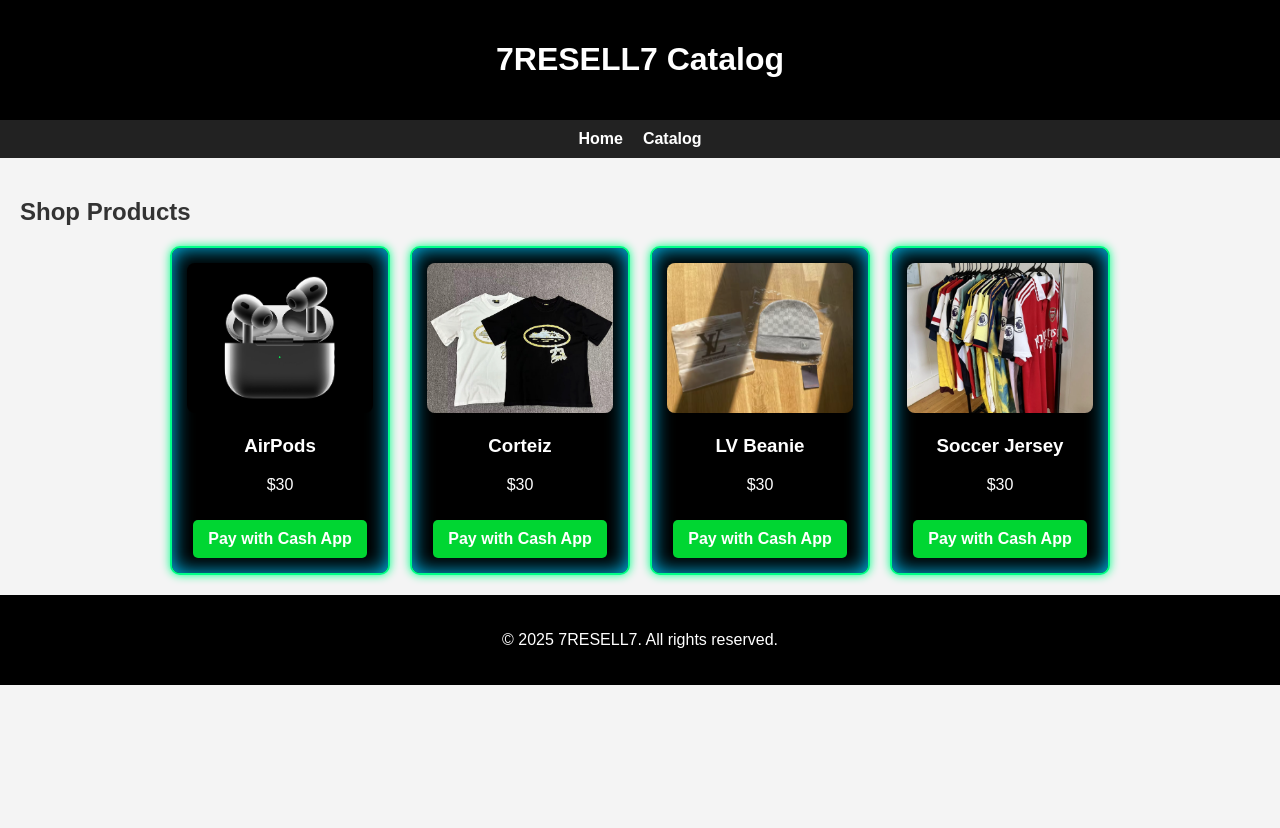
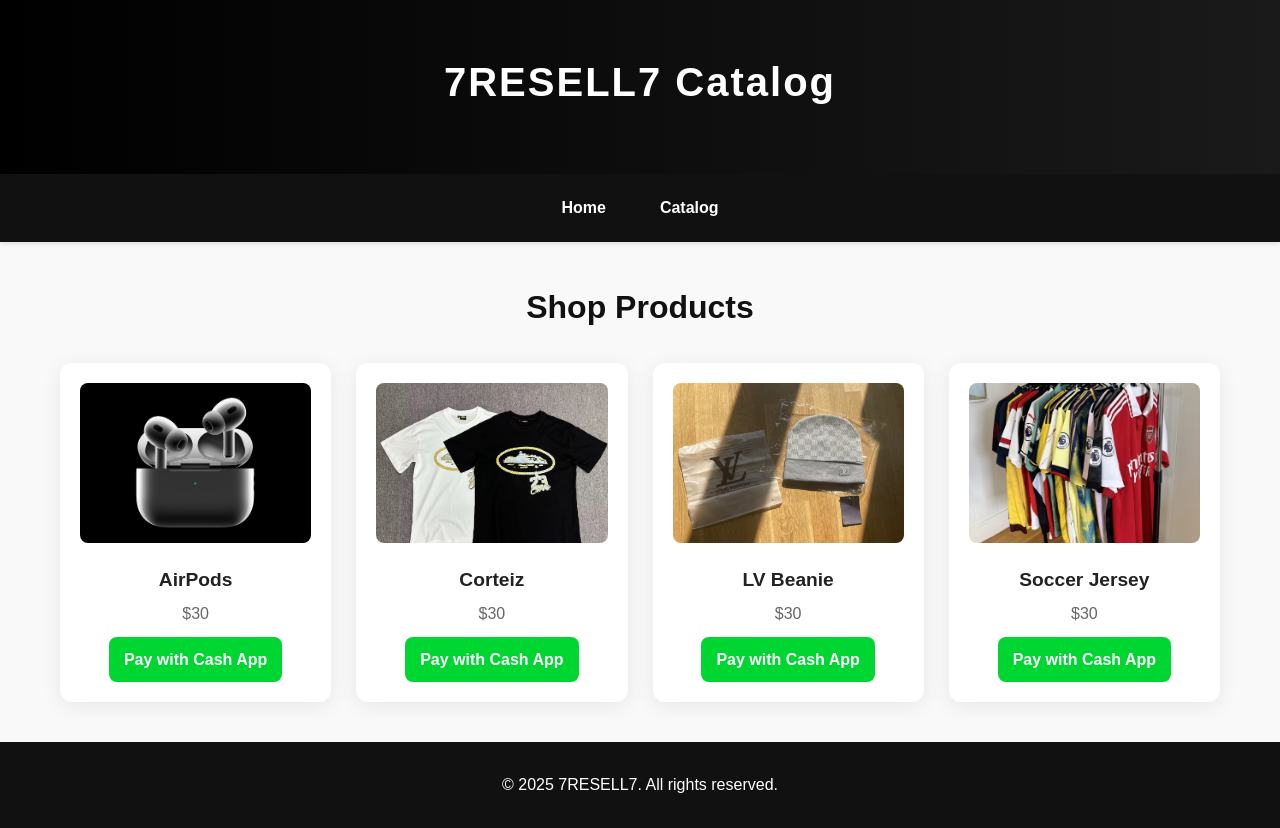
Before and after one commit to hotwiring/resell, a plain HTML site: page catalog.html in a window 1280 px wide. Before the commit the page ends 800 px from the top, so only its background shows below. Drawn offline with Linux system fonts and the light colour scheme.

Commit message:
Update style.css

```diff
--- a/style.css
+++ b/style.css
@@ -1,91 +1,158 @@
+/* General Reset */
 * {
+  margin: 0;
+  padding: 0;
   box-sizing: border-box;
 }
+
+/* Global Styles */
 body {
-  font-family: Arial, sans-serif;
-  margin: 0;
-  background: #f4f4f4;
-  color: #333;
+  font-family: 'Poppins', sans-serif;
+  background-color: #f9f9f9;
+  color: #222;
+  line-height: 1.6;
   overflow-x: hidden;
 }
+
+/* Header */
 header {
-  background: black;
-  color: white;
-  padding: 20px;
+  background: linear-gradient(to right, #000000, #1a1a1a);
+  color: #fff;
+  padding: 50px 20px;
   text-align: center;
 }
+
+header h1 {
+  font-size: 2.5rem;
+  margin-bottom: 10px;
+  letter-spacing: 2px;
+}
+
+.typing {
+  color: #00ff88;
+  font-weight: 500;
+  font-size: 1.1rem;
+}
+
+/* Navigation */
 nav {
-  background: #222;
+  background: #111;
   display: flex;
   justify-content: center;
-  gap: 20px;
-  padding: 10px 0;
+  padding: 15px 0;
+  gap: 30px;
+  box-shadow: 0 2px 5px rgba(0,0,0,0.1);
 }
+
 nav a {
-  color: white;
+  color: #fff;
   text-decoration: none;
-  font-weight: bold;
+  font-weight: 600;
+  padding: 6px 12px;
+  border-radius: 5px;
+  transition: background 0.3s ease;
 }
+
+nav a:hover {
+  background: #00ff88;
+  color: black;
+}
+
+/* Sections */
 section {
+  padding: 40px 20px;
+  max-width: 1200px;
+  margin: auto;
+}
+
+#home h2,
+#shop h2 {
+  text-align: center;
+  font-size: 2rem;
+  margin-bottom: 20px;
+  color: #111;
+}
+
+/* Products Grid */
+.products {
+  display: grid;
+  grid-template-columns: repeat(auto-fill, minmax(250px, 1fr));
+  gap: 25px;
+  margin-top: 30px;
+}
+
+/* Product Card */
+.product {
+  background: white;
+  border-radius: 12px;
+  box-shadow: 0 4px 20px rgba(0, 0, 0, 0.08);
   padding: 20px;
+  transition: transform 0.3s ease, box-shadow 0.3s ease;
+  text-align: center;
 }
-.products {
-  display: flex;
-  flex-wrap: wrap;
-  gap: 20px;
-  justify-content: center;
+
+.product:hover {
+  transform: translateY(-5px);
+  box-shadow: 0 10px 30px rgba(0, 0, 0, 0.15);
 }
-.product {
-  background: black;
-  border-radius: 10px;
-  padding: 15px;
-  width: 220px;
-  text-align: center;
-  color: white;
-  border: 2px solid #00ff88;
-  box-shadow: 0 0 10px #00ff88, 0 0 20px #00c6ff inset;
-}
+
 .product img {
   width: 100%;
-  height: 150px;
+  height: 160px;
   object-fit: cover;
   border-radius: 8px;
-  transition: transform 0.3s ease;
-  cursor: pointer;
+  margin-bottom: 15px;
 }
-.product img:hover {
-  transform: scale(1.1);
+
+.product h3 {
+  font-size: 1.2rem;
+  margin-bottom: 5px;
 }
+
+.product p {
+  color: #666;
+  margin-bottom: 10px;
+}
+
+/* Buttons */
 .cashapp-btn {
-  display: inline-block;
-  margin-top: 10px;
   background: #00d632;
   color: white;
   padding: 10px 15px;
-  border-radius: 5px;
-  text-decoration: none;
+  border: none;
+  border-radius: 8px;
   font-weight: bold;
   cursor: pointer;
+  transition: background 0.3s ease, transform 0.2s ease;
+  text-decoration: none;
+  display: inline-block;
 }
+
 .cashapp-btn:hover {
   background: #00b828;
+  transform: scale(1.05);
 }
+
+/* Footer */
 footer {
   text-align: center;
-  padding: 20px;
-  background: black;
+  padding: 30px 20px;
+  background: #111;
   color: white;
 }
+
+/* Music Button */
 .music-toggle {
   position: fixed;
   bottom: 20px;
   right: 20px;
-  background: #222;
-  color: white;
+  background: #00ff88;
+  color: black;
   border: none;
-  padding: 10px 15px;
+  padding: 12px 16px;
   border-radius: 50%;
   font-size: 18px;
   cursor: pointer;
   z-index: 1000;
+  box-shadow: 0 0 15px rgba(0, 255, 136, 0.5);
 }
```
